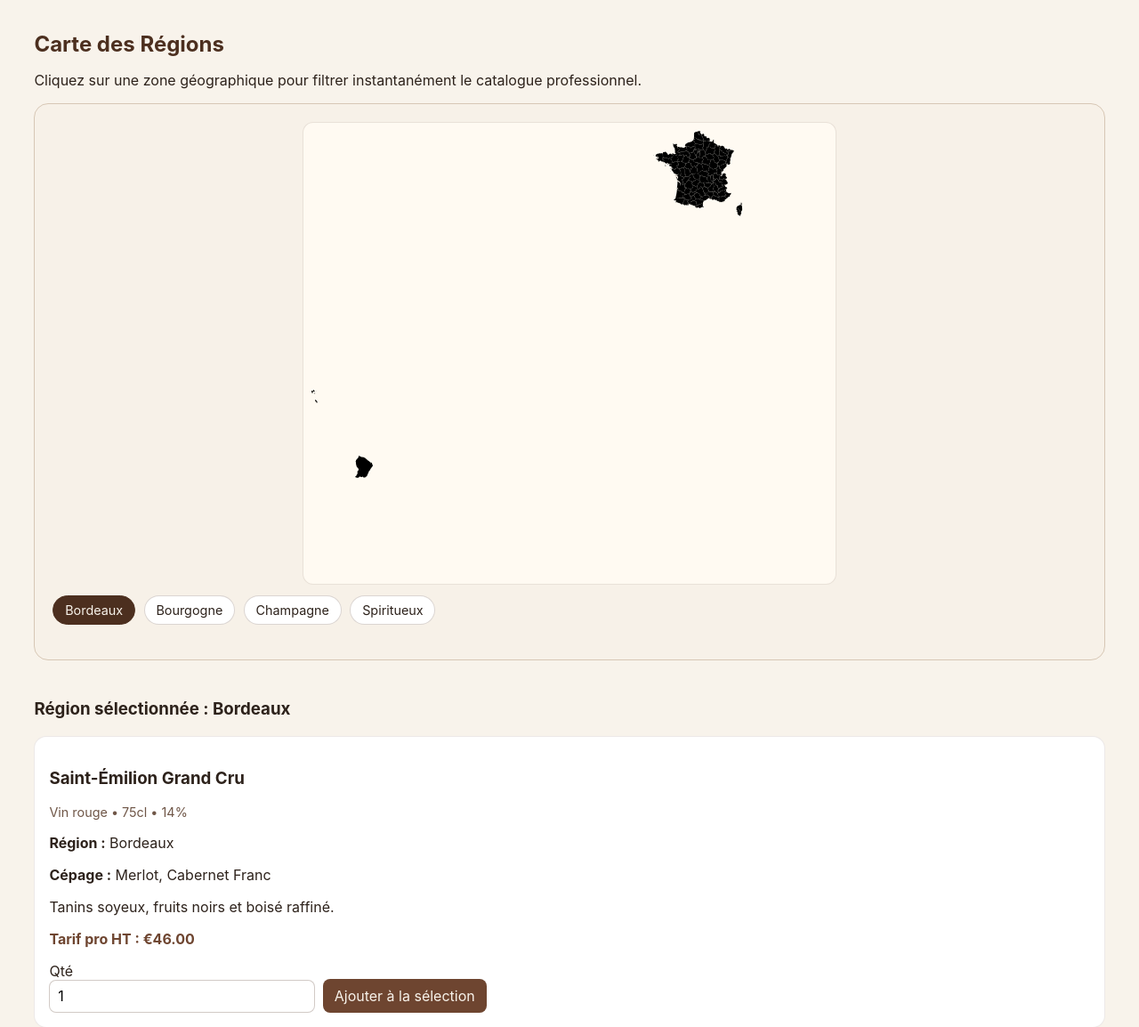
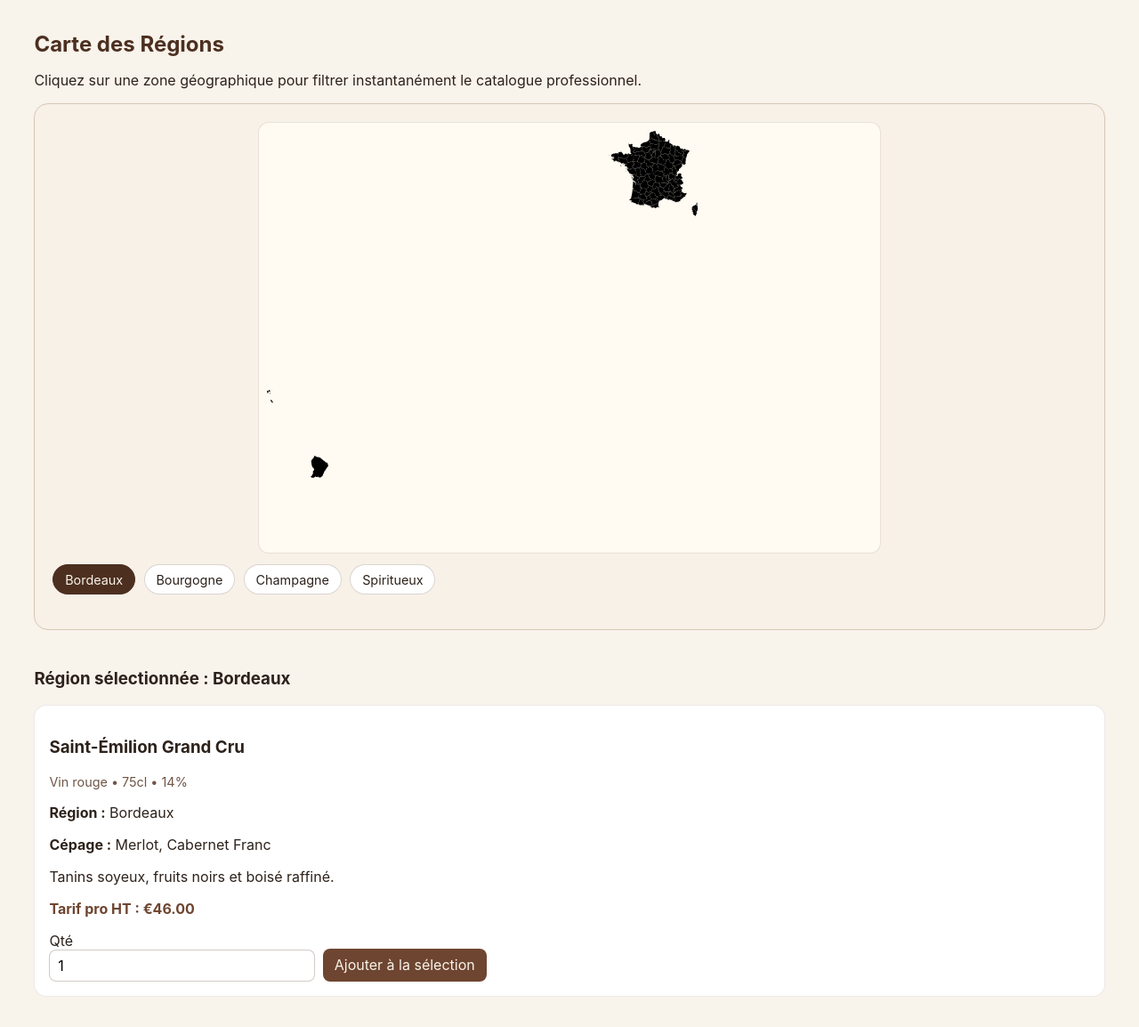
Before and after one commit to lepaincbon/la_vingtaine, a PHP site: page /carte.php in a window 1280 px wide. Shown: the part 62-1216 px from the top of the page at 89% size. Run offline with PHP 8.4, Linux system fonts and the light colour scheme.

Commit message:
style.css: fix carte.php: feat, refactor
diff --git a/assets/css/style.css b/assets/css/style.css
index ade0492..5f4f34c 100644
--- a/assets/css/style.css
+++ b/assets/css/style.css
@@ -200,16 +200,17 @@ a {
 }

 .map-object-wrap {
-  max-width: 600px;
+  max-width: 700px;
   width: 100%;
   margin: 0 auto;
 }

 #france-map-object {
-  max-width: 600px;
+  max-width: 700px;
   height: auto;
-  min-height: 520px;
+  aspect-ratio: 800 / 555;
+  object-fit: contain;
   display: block;
   margin: 0 auto;
   background: #fffaf2;
+++

Co-authored-by: aider (azure/gpt-5.3-codex) <aider@aider.chat>

```diff
--- a/assets/css/style.css
+++ b/assets/css/style.css
@@ -200,16 +200,17 @@ a {
 }
 
 .map-object-wrap {
-  max-width: 600px;
+  max-width: 700px;
   width: 100%;
   margin: 0 auto;
 }
 
 #france-map-object {
-  max-width: 600px;
   width: 100%;
+  max-width: 700px;
   height: auto;
-  min-height: 520px;
+  aspect-ratio: 800 / 555;
+  object-fit: contain;
   display: block;
   margin: 0 auto;
   background: #fffaf2;
@@ -490,6 +491,6 @@ button:disabled {
   }
 
   #france-map-object {
-    min-height: 420px;
+    max-width: 100%;
   }
 }
--- a/carte.php
+++ b/carte.php
@@ -220,6 +220,25 @@ $isProfessional = true;
     spiritueux: ['spiritueux', 'cognac', 'charente', 'charente-maritime', '16', '17']
   };
 
+  const departmentToRegion = {
+    '08': 'champagne', ardennes: 'champagne',
+    '10': 'champagne', aube: 'champagne',
+    '51': 'champagne', marne: 'champagne',
+    '52': 'champagne', 'haute-marne': 'champagne',
+
+    '21': 'bourgogne', 'cote-dor': 'bourgogne',
+    '58': 'bourgogne', nievre: 'bourgogne',
+    '71': 'bourgogne', 'saone-et-loire': 'bourgogne',
+    '89': 'bourgogne', yonne: 'bourgogne',
+
+    '24': 'bordeaux', dordogne: 'bordeaux',
+    '33': 'bordeaux', gironde: 'bordeaux',
+    '47': 'bordeaux', 'lot-et-garonne': 'bordeaux',
+
+    '16': 'spiritueux', charente: 'spiritueux',
+    '17': 'spiritueux', 'charente-maritime': 'spiritueux'
+  };
+
   const displayNames = {
     champagne: 'Champagne',
     bourgogne: 'Bourgogne',
@@ -229,6 +248,10 @@ $isProfessional = true;
 
   const matchRegion = (rawName) => {
     const key = normalize(rawName);
+
+    if (departmentToRegion[key]) return departmentToRegion[key];
+    if (departmentToRegion[key.replace(/^d/, '')]) return departmentToRegion[key.replace(/^d/, '')];
+
     for (const [target, aliases] of Object.entries(regionAliases)) {
       if (aliases.includes(key)) return target;
     }
@@ -264,6 +287,14 @@ $isProfessional = true;
 
   const bindSvgInteractions = (svgDoc) => {
     if (!svgDoc) return;
+
+    const svgRoot = svgDoc.documentElement;
+    if (svgRoot) {
+      svgRoot.setAttribute('preserveAspectRatio', 'xMidYMid meet');
+      svgRoot.style.width = '100%';
+      svgRoot.style.height = '100%';
+      svgRoot.style.display = 'block';
+    }
 
     const style = document.createElementNS('http://www.w3.org/2000/svg', 'style');
     style.textContent = `
```
